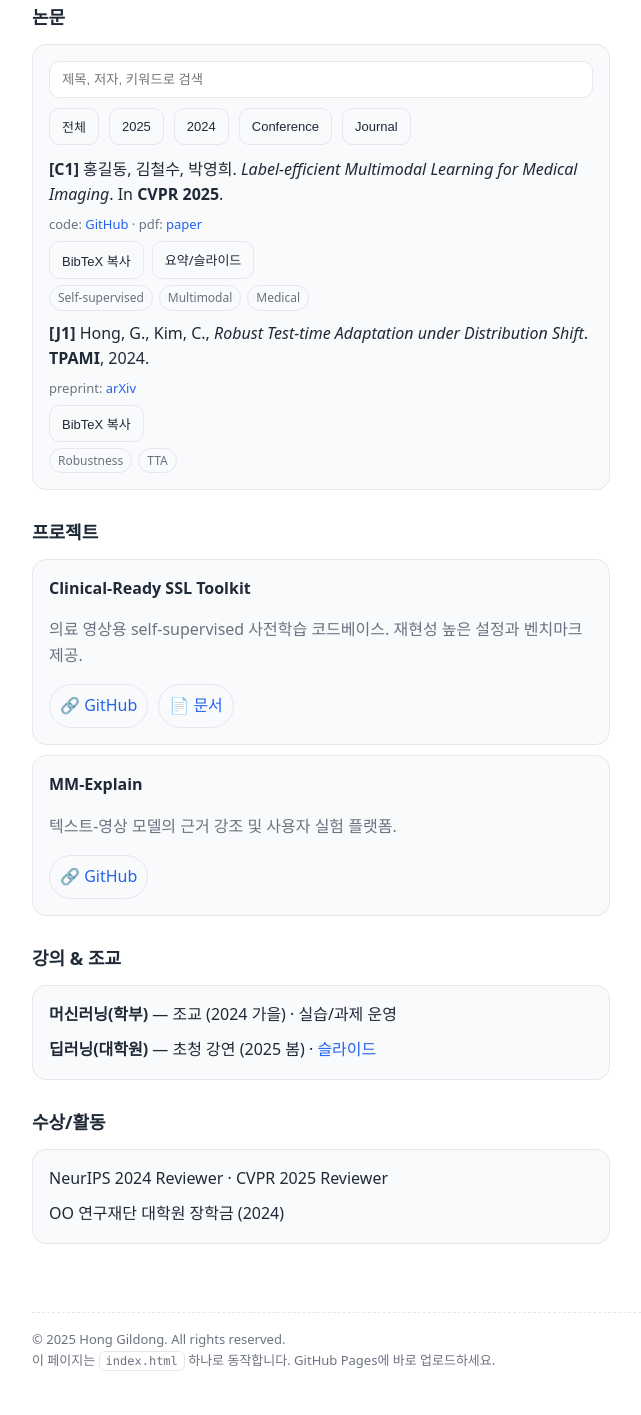
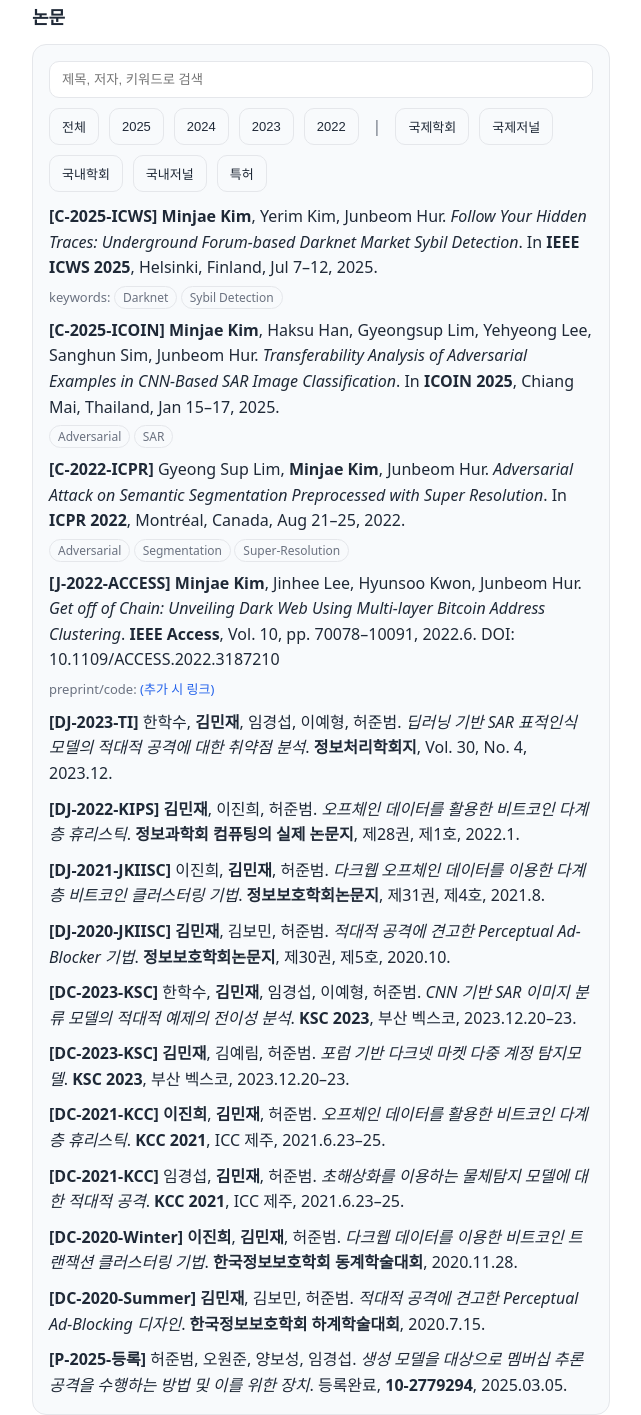
Before and after one commit to 97alswo/97alswo.github.io, a plain HTML site: page index.html in a window 1280 px wide. Shown: the part 1169-2584 px from the top of the page, without its empty margins (118-759 px from the left). Drawn offline with Linux system fonts and the light colour scheme.

Commit message:
Update index.html

```diff
--- a/index.html
+++ b/index.html
@@ -126,29 +126,102 @@
                 <button class="btn small" data-filter="all">전체</button>
                 <button class="btn small" data-filter="2025">2025</button>
                 <button class="btn small" data-filter="2024">2024</button>
-                <button class="btn small" data-filter="conference">Conference</button>
-                <button class="btn small" data-filter="journal">Journal</button>
+                <button class="btn small" data-filter="2023">2023</button>
+                <button class="btn small" data-filter="2022">2022</button>
+                <span class="muted" style="padding:6px 4px">|</span>
+                <button class="btn small" data-filter="conference">국제학회</button>
+                <button class="btn small" data-filter="journal">국제저널</button>
+                <button class="btn small" data-filter="domestic_conference">국내학회</button>
+                <button class="btn small" data-filter="domestic_journal">국내저널</button>
+                <button class="btn small" data-filter="patent">특허</button>
               </div>
             </div>
+
+
             <div id="pubList" class="list" style="margin-top:12px">
-              <!-- 예시 항목 1 -->
+
+
+              <!-- ======== 국제학회 (International Conference) ======== -->
               <article class="pub" data-year="2025" data-type="conference">
-                <div><strong>[C1]</strong> 홍길동, 김철수, 박영희. <em>Label-efficient Multimodal Learning for Medical Imaging</em>. In <strong>CVPR 2025</strong>.</div>
-                <div class="meta">code: <a href="https://github.com/your-id/your-repo" target="_blank" rel="noopener">GitHub</a> · pdf: <a href="/papers/cvpr25_lemmli.pdf" target="_blank" rel="noopener">paper</a></div>
-                <div class="pub-actions">
-                  <button class="btn small" data-bibtex='@inproceedings{hong2025lemmli,\nauthor={Hong, Gildong and Kim, Chulsoo and Park, Younghee},\ntitle={Label-efficient Multimodal Learning for Medical Imaging},\nbooktitle={CVPR},\nyear={2025}}'>BibTeX 복사</button>
-                  <a class="btn small" href="/post/cvpr25-lemmli.html">요약/슬라이드</a>
-                </div>
-                <div class="tags"><span class="tag">Self-supervised</span><span class="tag">Multimodal</span><span class="tag">Medical</span></div>
+                <div><strong>[C-2025-ICWS]</strong> <strong>Minjae Kim</strong>, Yerim Kim, Junbeom Hur. <em>Follow Your Hidden Traces: Underground Forum-based Darknet Market Sybil Detection</em>. In <strong>IEEE ICWS 2025</strong>, Helsinki, Finland, Jul 7–12, 2025.</div>
+                <div class="meta">keywords: <span class="tag">Darknet</span> <span class="tag">Sybil Detection</span></div>
               </article>
-              <!-- 예시 항목 2 -->
-              <article class="pub" data-year="2024" data-type="journal">
-                <div><strong>[J1]</strong> Hong, G., Kim, C., <em>Robust Test-time Adaptation under Distribution Shift</em>. <strong>TPAMI</strong>, 2024.</div>
-                <div class="meta">preprint: <a href="/papers/tta_preprint.pdf" target="_blank" rel="noopener">arXiv</a></div>
-                <div class="pub-actions">
-                  <button class="btn small" data-bibtex='@article{hong2024tta,\nauthor={Hong, Gildong and Kim, Chulsoo},\ntitle={Robust Test-time Adaptation under Distribution Shift},\njournal={TPAMI},\nyear={2024}}'>BibTeX 복사</button>
-                </div>
-                <div class="tags"><span class="tag">Robustness</span><span class="tag">TTA</span></div>
+
+
+              <article class="pub" data-year="2025" data-type="conference">
+                <div><strong>[C-2025-ICOIN]</strong> <strong>Minjae Kim</strong>, Haksu Han, Gyeongsup Lim, Yehyeong Lee, Sanghun Sim, Junbeom Hur. <em>Transferability Analysis of Adversarial Examples in CNN-Based SAR Image Classification</em>. In <strong>ICOIN 2025</strong>, Chiang Mai, Thailand, Jan 15–17, 2025.</div>
+                <div class="meta"><span class="tag">Adversarial</span> <span class="tag">SAR</span></div>
+              </article>
+
+
+              <article class="pub" data-year="2022" data-type="conference">
+                <div><strong>[C-2022-ICPR]</strong> Gyeong Sup Lim, <strong>Minjae Kim</strong>, Junbeom Hur. <em>Adversarial Attack on Semantic Segmentation Preprocessed with Super Resolution</em>. In <strong>ICPR 2022</strong>, Montréal, Canada, Aug 21–25, 2022.</div>
+                <div class="meta"><span class="tag">Adversarial</span> <span class="tag">Segmentation</span> <span class="tag">Super-Resolution</span></div>
+              </article>
+
+
+              <!-- ======== 국제저널 (International Journal) ======== -->
+              <article class="pub" data-year="2022" data-type="journal">
+                <div><strong>[J-2022-ACCESS]</strong> <strong>Minjae Kim</strong>, Jinhee Lee, Hyunsoo Kwon, Junbeom Hur. <em>Get off of Chain: Unveiling Dark Web Using Multi-layer Bitcoin Address Clustering</em>. <strong>IEEE Access</strong>, Vol. 10, pp. 70078–10091, 2022.6. DOI: 10.1109/ACCESS.2022.3187210</div>
+                <div class="meta">preprint/code: <a href="#" target="_blank" rel="noopener">(추가 시 링크)</a></div>
+              </article>
+
+
+              <!-- ======== 국내저널 (Domestic Journal) ======== -->
+              <article class="pub" data-year="2023" data-type="domestic_journal">
+                <div><strong>[DJ-2023-TI]</strong> 한학수, <strong>김민재</strong>, 임경섭, 이예형, 허준범. <em>딥러닝 기반 SAR 표적인식 모델의 적대적 공격에 대한 취약점 분석</em>. <strong>정보처리학회지</strong>, Vol. 30, No. 4, 2023.12.</div>
+              </article>
+
+
+              <article class="pub" data-year="2022" data-type="domestic_journal">
+                <div><strong>[DJ-2022-KIPS]</strong> <strong>김민재</strong>, 이진희, 허준범. <em>오프체인 데이터를 활용한 비트코인 다계층 휴리스틱</em>. <strong>정보과학회 컴퓨팅의 실제 논문지</strong>, 제28권, 제1호, 2022.1.</div>
+              </article>
+
+
+              <article class="pub" data-year="2021" data-type="domestic_journal">
+                <div><strong>[DJ-2021-JKIISC]</strong> 이진희, <strong>김민재</strong>, 허준범. <em>다크웹 오프체인 데이터를 이용한 다계층 비트코인 클러스터링 기법</em>. <strong>정보보호학회논문지</strong>, 제31권, 제4호, 2021.8.</div>
+              </article>
+
+
+              <article class="pub" data-year="2020" data-type="domestic_journal">
+                <div><strong>[DJ-2020-JKIISC]</strong> <strong>김민재</strong>, 김보민, 허준범. <em>적대적 공격에 견고한 Perceptual Ad-Blocker 기법</em>. <strong>정보보호학회논문지</strong>, 제30권, 제5호, 2020.10.</div>
+              </article>
+
+
+              <!-- ======== 국내학회 (Domestic Conference) ======== -->
+              <article class="pub" data-year="2023" data-type="domestic_conference">
+                <div><strong>[DC-2023-KSC]</strong> 한학수, <strong>김민재</strong>, 임경섭, 이예형, 허준범. <em>CNN 기반 SAR 이미지 분류 모델의 적대적 예제의 전이성 분석</em>. <strong>KSC 2023</strong>, 부산 벡스코, 2023.12.20–23.</div>
+              </article>
+
+
+              <article class="pub" data-year="2023" data-type="domestic_conference">
+                <div><strong>[DC-2023-KSC]</strong> <strong>김민재</strong>, 김예림, 허준범. <em>포럼 기반 다크넷 마켓 다중 계정 탐지모델</em>. <strong>KSC 2023</strong>, 부산 벡스코, 2023.12.20–23.</div>
+              </article>
+
+
+              <article class="pub" data-year="2021" data-type="domestic_conference">
+                <div><strong>[DC-2021-KCC]</strong> <strong>이진희</strong>, <strong>김민재</strong>, 허준범. <em>오프체인 데이터를 활용한 비트코인 다계층 휴리스틱</em>. <strong>KCC 2021</strong>, ICC 제주, 2021.6.23–25.</div>
+              </article>
+
+
+              <article class="pub" data-year="2021" data-type="domestic_conference">
+                <div><strong>[DC-2021-KCC]</strong> 임경섭, <strong>김민재</strong>, 허준범. <em>초해상화를 이용하는 물체탐지 모델에 대한 적대적 공격</em>. <strong>KCC 2021</strong>, ICC 제주, 2021.6.23–25.</div>
+              </article>
+
+
+              <article class="pub" data-year="2020" data-type="domestic_conference">
+                <div><strong>[DC-2020-Winter]</strong> <strong>이진희</strong>, <strong>김민재</strong>, 허준범. <em>다크웹 데이터를 이용한 비트코인 트랜잭션 클러스터링 기법</em>. <strong>한국정보보호학회 동계학술대회</strong>, 2020.11.28.</div>
+              </article>
+
+
+              <article class="pub" data-year="2020" data-type="domestic_conference">
+                <div><strong>[DC-2020-Summer]</strong> <strong>김민재</strong>, 김보민, 허준범. <em>적대적 공격에 견고한 Perceptual Ad-Blocking 디자인</em>. <strong>한국정보보호학회 하계학술대회</strong>, 2020.7.15.</div>
+              </article>
+
+
+              <!-- ======== 특허 (Patents, Domestic) ======== -->
+              <article class="pub" data-year="2025" data-type="patent">
+                <div><strong>[P-2025-등록]</strong> 허준범, 오원준, 양보성, 임경섭. <em>생성 모델을 대상으로 멤버십 추론 공격을 수행하는 방법 및 이를 위한 장치</em>. 등록완료, <strong>10-2779294</strong>, 2025.03.05.</div>
               </article>
             </div>
           </div>
```
